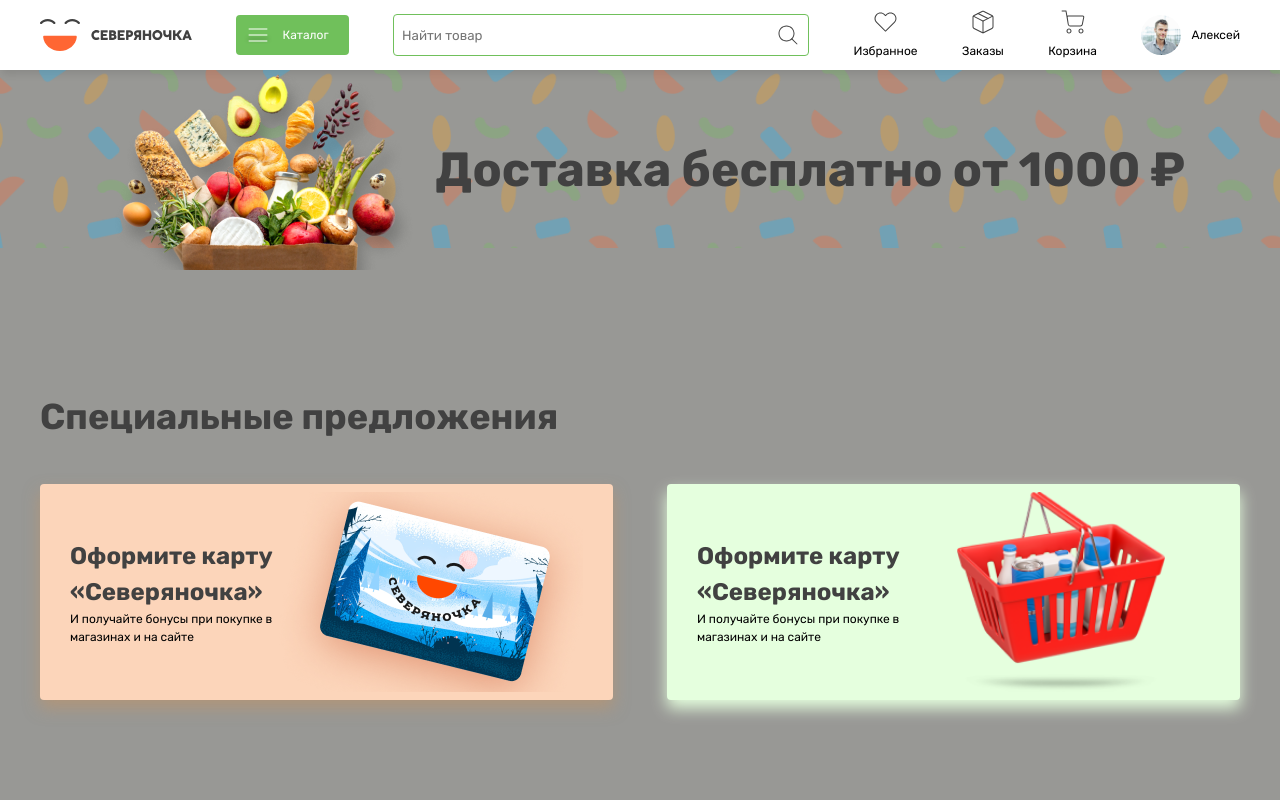
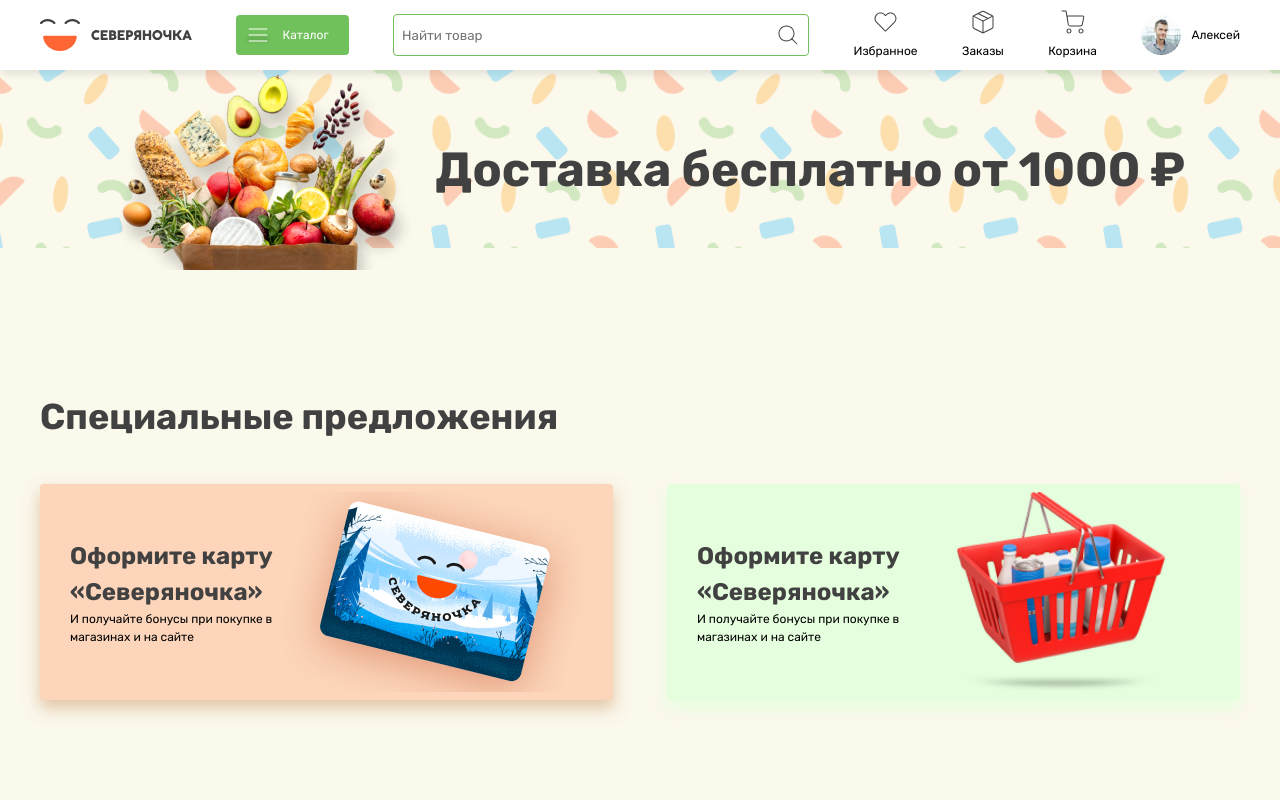
Before and after one commit to IlimKUSH/online-shop, a React (Create React App) app: page /about in a window 1280 px wide. Shown: the top 800 px of the page. Built offline with nearby package versions, Linux system fonts and the light colour scheme.

Commit message:
added map func

```diff
--- a/src/index.css
+++ b/src/index.css
@@ -1,5 +1,5 @@
 body {
-  background: #989895;
+  background: #fbf8ec;
 }
 * {
   margin: 0;
```
Also changed, not shown: src/components/About/About.jsx (added, +7 -0 lines).
